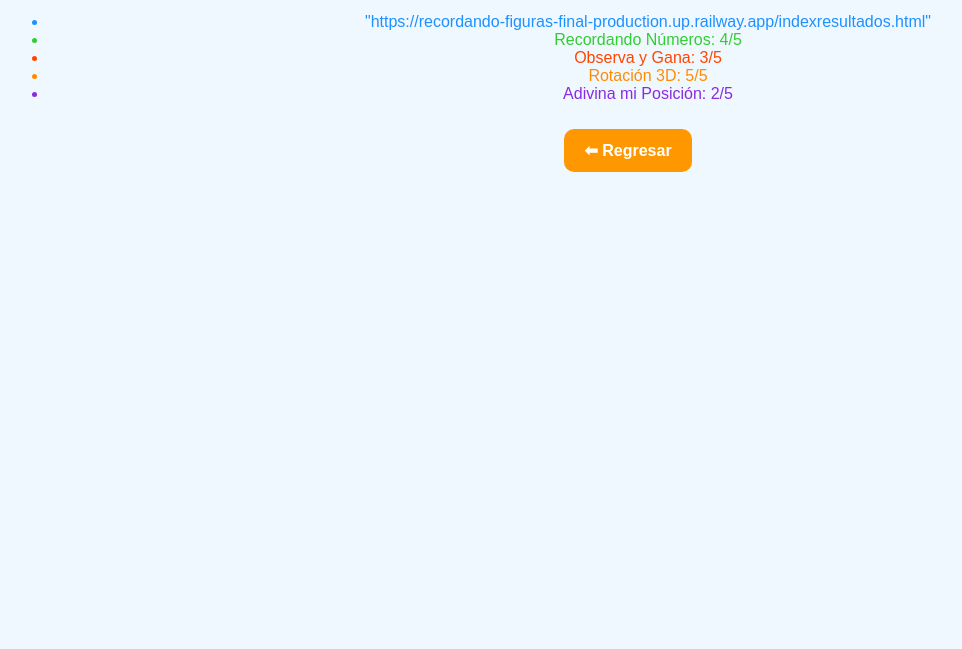
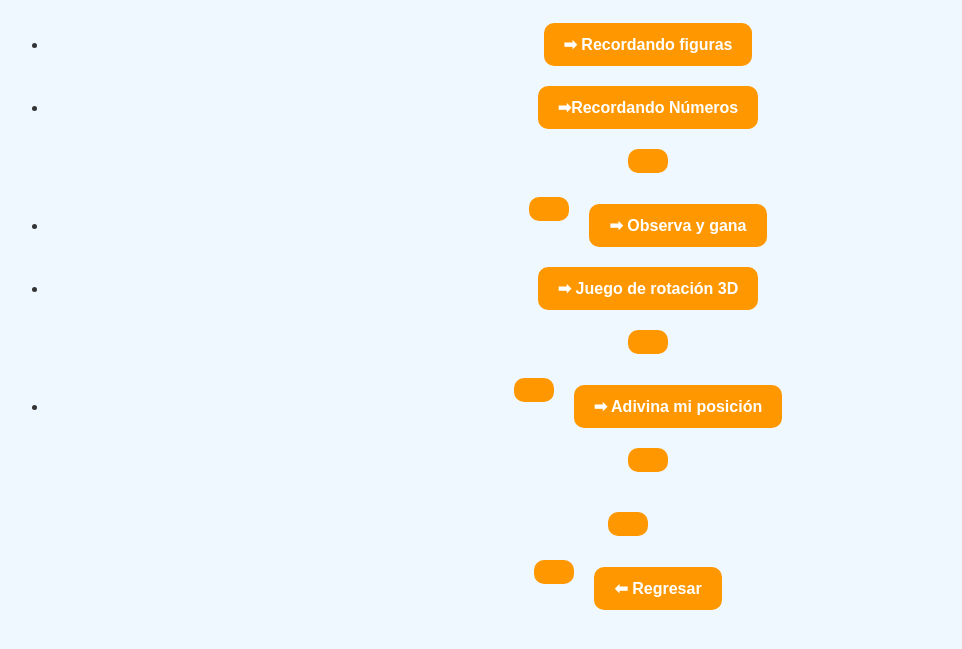
Before and after one commit to Ramir-C/imaginando-el-futuro, a website: page public/resultados.html in a window 1280 px wide. Shown: the part 61-710 px from the top of the page, without its empty margins (12-974 px from the left). Drawn offline with Linux system fonts and the light colour scheme.

Commit message:
Update resultados.html with new links and styles

```diff
--- a/public/resultados.html
+++ b/public/resultados.html
@@ -9,11 +9,20 @@
   <div class="container">
     <h1>📊 Resultados</h1>
     <ul>
-      <li style="color: #1E90FF;">"https://recordando-figuras-final-production.up.railway.app/indexresultados.html"</li>
-      <li style="color: #32CD32;">Recordando Números: 4/5</li>
-      <li style="color: #FF4500;">Observa y Gana: 3/5</li>
-      <li style="color: #FF8C00;">Rotación 3D: 5/5</li>
-      <li style="color: #8A2BE2;">Adivina mi Posición: 2/5</li>
+      <li><a href="https://recordando-figuras-final-production.up.railway.app/indexresultados.html" class="btn btn-green">➡ Recordando figuras</a></li>
+
+
+     <li><a href="https://recordando-figuras-final-production.up.railway.app/indexresultados.html" class="btn btn-green">➡Recordando Números </li>
+
+
+      <li><a href="https://recordando-figuras-final-production.up.railway.app/indexresultados.html" class="btn btn-green">➡ Observa y gana</a></li>
+
+
+     <li><a href="https://recordando-figuras-final-production.up.railway.app/indexresultados.html" class="btn btn-green">➡ Juego de rotación 3D </li>
+
+
+      <li><a href="https://recordando-figuras-final-production.up.railway.app/indexresultados.html" class="btn btn-green">➡ Adivina mi posición </li>
+
     </ul>
 
     <footer>
```
